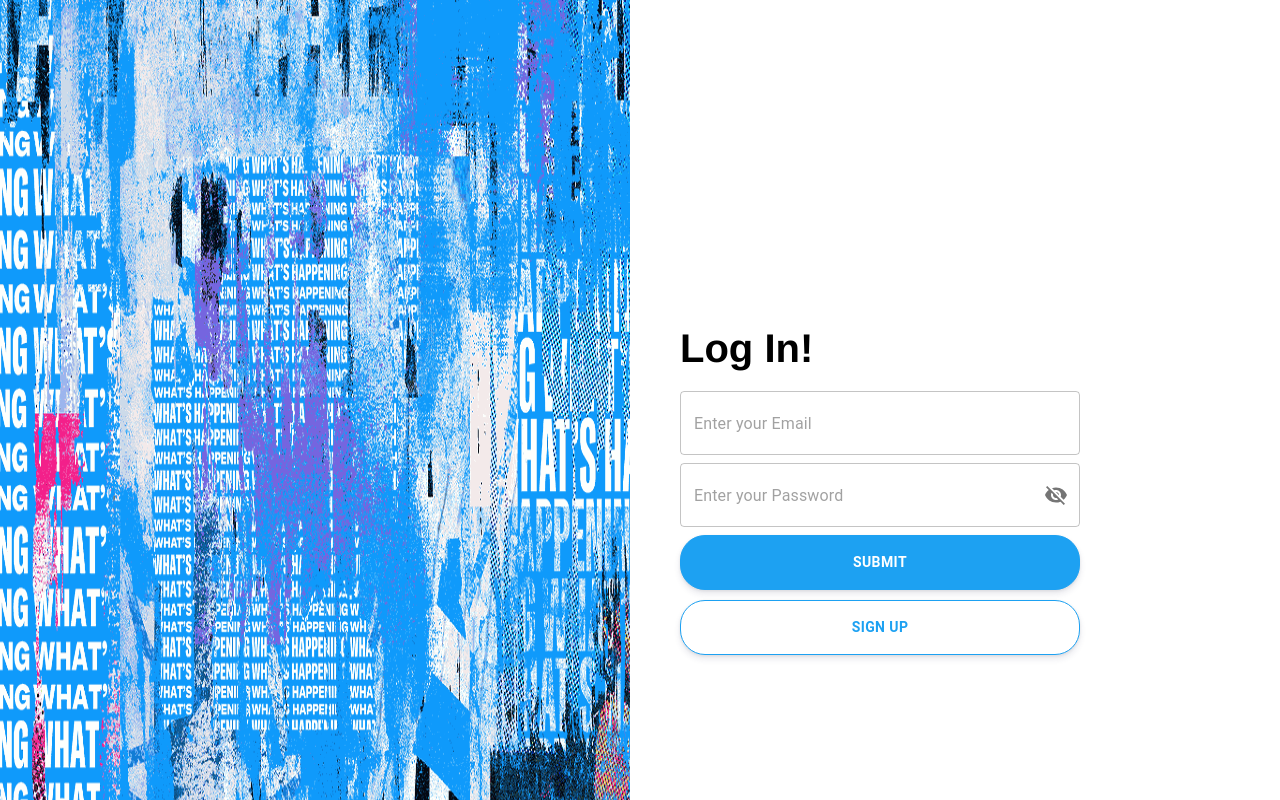
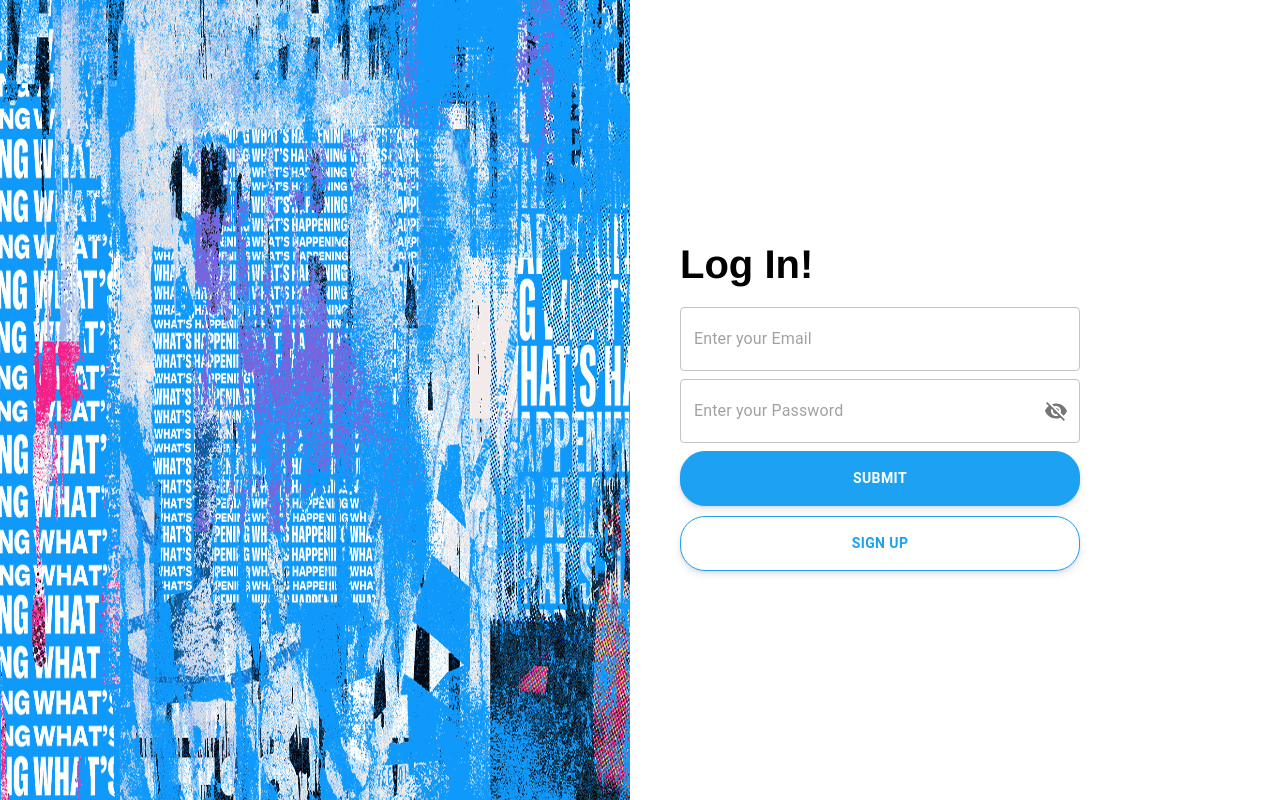
Before and after one commit to karimkadipr/socialMedia, a React (Create React App) app in the folder frontend/: page /login in a window 1280 px wide. Shown: the top 800 px of the page. Built offline with nearby package versions, Linux system fonts and the light colour scheme.

Commit message:
bug fixed

```diff
--- a/frontend/src/screens/styles/signupscreen.scss
+++ b/frontend/src/screens/styles/signupscreen.scss
@@ -31,8 +31,8 @@
 }
 
 .hole_screen {
-  height: 969px;
   display: flex;
+  height: 100vh;
 }
 .left_side_screen {
   max-width: 55%;
```
Also changed, not shown: 6 other files (tests, documents, lock files or other folders).
